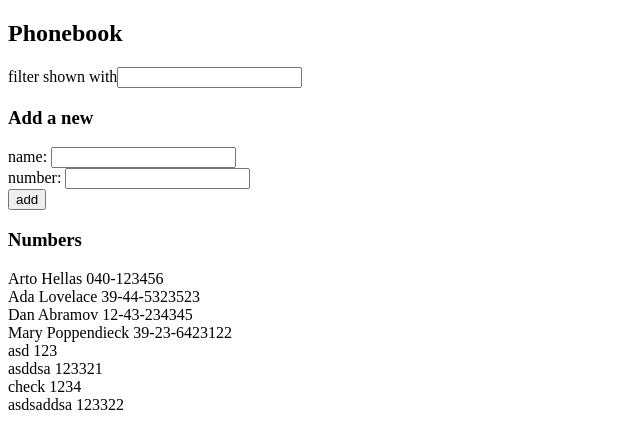
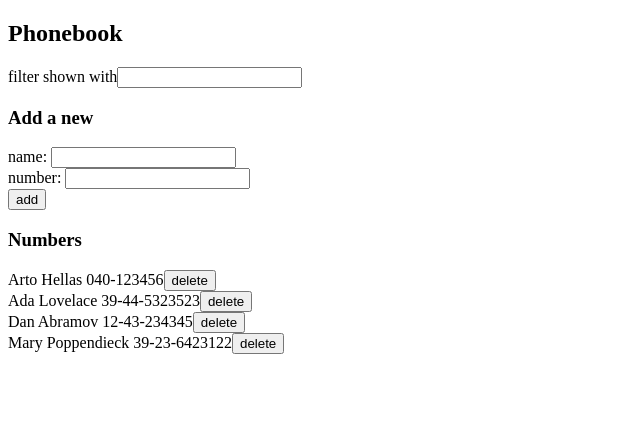
Before and after one commit to Shahtaa/05-puhelinluettelo, a React (Vite) app: page / in a window 1280 px wide. Shown: the top 448 px of the page, without its empty margins (0-640 px from the left). Built offline with nearby package versions, Linux system fonts and the light colour scheme; data requests are answered from the project's data file.

Commit message:
2.14: puhelinluettelo step9

```diff
--- a/db.json
+++ b/db.json
@@ -19,31 +19,6 @@
       "name": "Mary Poppendieck",
       "number": "39-23-6423122",
       "id": "4"
-    },
-    {
-      "id": "ad64",
-      "name": "asd",
-      "number": "123"
-    },
-    {
-      "id": "14a0",
-      "name": "",
-      "number": ""
-    },
-    {
-      "id": "8b3e",
-      "name": "asddsa",
-      "number": "123321"
-    },
-    {
-      "id": "2aa6",
-      "name": "check",
-      "number": "1234"
-    },
-    {
-      "id": "bd70",
-      "name": "asdsaddsa",
-      "number": "123322"
     }
   ]
 }
--- a/src/App.jsx
+++ b/src/App.jsx
@@ -38,6 +38,25 @@
             person.name.toLowerCase().includes(inputValue)
         ));
     };
+    const handleDelete = (id, name) => {
+        const confirmDelete = window.confirm(`Delete ${name}?`);
+        if (!confirmDelete) {
+            return; // If user cancels, do nothing
+        }
+
+        personService.remove(id)
+            .then(() => {
+                const updatedPersons = persons.filter(person => person.id !== id);
+                setPersons(updatedPersons);
+                setFilteredPersons(updatedPersons);
+            })
+            .catch(error => {
+                console.error('Error deleting person:', error);
+            });
+    };
+
+
+
     const addPerson = (event) => {
         event.preventDefault();
 
@@ -75,7 +94,7 @@
                 addPerson={addPerson}
             />
             <h3>Numbers</h3>
-            <Persons persons={filteredPersons} />
+            <Persons persons={filteredPersons} handleDelete={handleDelete} />
         </div>
     );
 };
--- a/src/components/Persons.jsx
+++ b/src/components/Persons.jsx
@@ -1,14 +1,15 @@
-
-const Persons = ({ persons }) => {
+const Persons = ({ persons, handleDelete }) => {
     return (
         <div>
             {persons.map((person, index) => (
                 <div key={index}>
                     {person.name} {person.number}
+                    <button onClick={() => handleDelete(person.id, person.name)}>delete</button>
                 </div>
             ))}
         </div>
     );
 };
 
+
 export default Persons;
--- a/src/services/persons.js
+++ b/src/services/persons.js
@@ -11,7 +11,11 @@
     const request = axios.post(baseUrl, newObject);
     return request.then(response => response.data);
 };
+const remove = (id) => {
+    const request = axios.delete(`${baseUrl}/${id}`);
+    return request.then(response => response.data);
+};
 
 
 
-export default { getAll, create };
+export default { getAll, create, remove };
```
